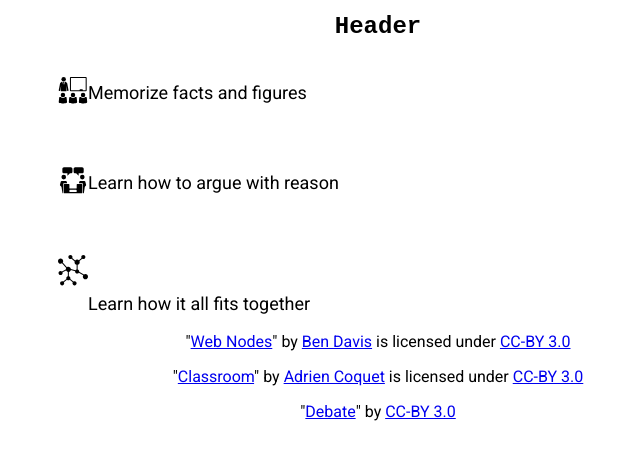
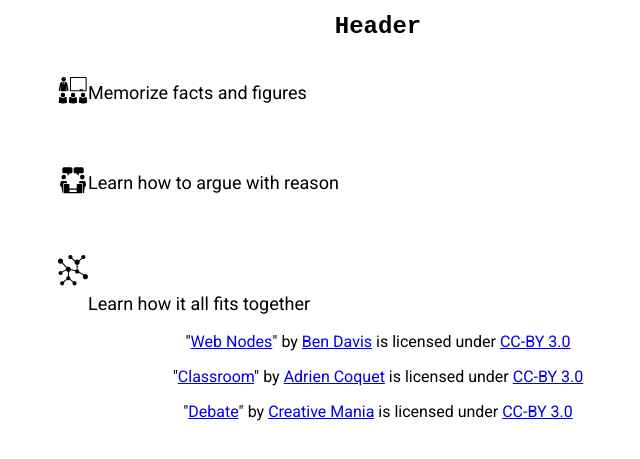
Before and after one commit to donovanmagryta/classical, a plain HTML site: page index.html in a window 1280 px wide. Shown: the part 43-502 px from the top of the page, without its empty margins (262-902 px from the left). Drawn offline with Linux system fonts and the light colour scheme; a web font is replaced by a local one.

Commit message:
Update index.html

```diff
--- a/index.html
+++ b/index.html
@@ -147,7 +147,7 @@ background-color: #0268c7;
 </p><div class="bottom">
   <p>"<a href="https://thenounproject.com/icon/575017/">Web Nodes</a>" by <a href="https://thenounproject.com/smashicons/">Ben Davis</a> is licensed under <a href="https://creativecommons.org/licenses/by/4.0/">CC-BY 3.0</a></p>
   <p>"<a href="https://thenounproject.com/icon/1099566/">Classroom</a>" by <a href="https://thenounproject.com/coquet_adrien/">Adrien Coquet</a> is licensed under <a href="https://creativecommons.org/licenses/by/4.0/">CC-BY 3.0</a></p>
-  <p>"<a href ="https://thenounproject.com/icon/1040538/">Debate</a>" by <a href="https://thenounproject.com/CreativeMania/>Creative Mania</a> is licensed under <a href="https://creativecommons.org/licenses/by/4.0/>CC-BY 3.0</a></p>
+  <p>"<a href ="https://thenounproject.com/icon/1040538/">Debate</a>" by <a href="https://thenounproject.com/CreativeMania"/>Creative Mania</a> is licensed under <a href="https://creativecommons.org/licenses/by/4.0/">CC-BY 3.0</a></p>
 
 
 </div>
```
